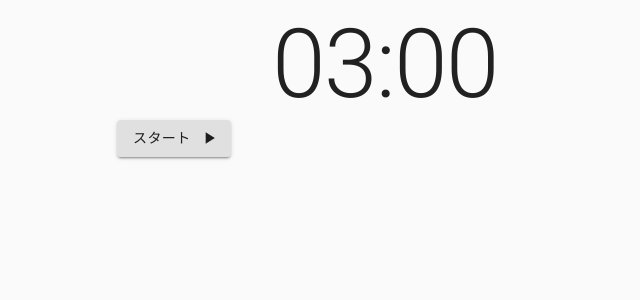
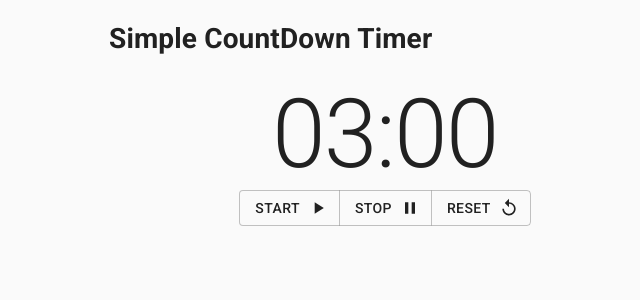
Before and after one commit to sakelog/nextjs_timer, a Next.js app: page / in a window 1280 px wide. Shown: the top 300 px of the page, without its empty margins (255-895 px from the left). Built offline with nearby package versions, Linux system fonts and the light colour scheme.

Commit message:
timer修正

```diff
--- a/package.json
+++ b/package.json
@@ -8,6 +8,7 @@
   "dependencies": {
     "@material-ui/core": "^4.11.2",
     "@material-ui/icons": "^4.11.2",
+    "@material-ui/lab": "^4.0.0-alpha.57",
     "next": "^10.0.3",
     "react": "^17.0.1",
     "react-dom": "^17.0.1"
@@ -18,6 +19,7 @@
     "start": "next start"
   },
   "devDependencies": {
+    "@types/material-ui": "^0.21.8",
     "@types/node": "^14.14.14",
     "@types/react": "^17.0.0",
     "typescript": "^4.1.3"
--- a/src/component/header.tsx
+++ b/src/component/header.tsx
@@ -3,10 +3,14 @@ import Head from 'next/head';
 const Header = () => {
   return (
     <Head>
-      <title>CountDownTimer</title>
+      <title>SimpleCountDownTimer</title>
       <meta
         name="viewport"
         content="minimum-scale=1, initial-scale=1, width=device-width"
+      />
+      <meta
+        name="description"
+        content="Next.jsで作成したカウントダウンタイマー"
       />
       <link
         rel="stylesheet"
--- /dev/null
+++ b/src/component/timeConvert.tsx
@@ -0,0 +1,9 @@
+function TimeConvert(second_: number) {
+  var timeM: string = ('0' + Math.floor(second_ / 60)).slice(-2);
+  var timeS: string = ('0' + Math.floor(second_ % 60)).slice(-2);
+  var timeString: string = timeM + ':' + timeS;
+
+  return timeString;
+}
+
+export default TimeConvert;
--- /dev/null
+++ b/src/component/timer.tsx
@@ -0,0 +1,147 @@
+import { useEffect, useReducer, useState } from 'react';
+
+import {
+  Box,
+  ButtonGroup,
+  Button,
+  Typography,
+  Snackbar,
+} from '@material-ui/core';
+import { Alert } from '@material-ui/lab';
+
+import PlayArrowIcon from '@material-ui/icons/PlayArrow';
+import PauseIcon from '@material-ui/icons/Pause';
+import ReplayIcon from '@material-ui/icons/Replay';
+
+import TimeConvert from './timeConvert';
+
+function TimerInit(initialTime: number) {
+  return { remainTime: initialTime };
+}
+
+function TimeReducer(state, action) {
+  switch (action.type) {
+    case 'do':
+      return { remainTime: state.remainTime - 1 };
+    case 'reset':
+      return TimerInit(action.payload);
+    default:
+      throw new Error();
+  }
+}
+function FLGReducer(state, action) {
+  switch (action.type) {
+    case 'start':
+      return { procFLG: true };
+    case 'stop':
+      return { procFLG: false };
+    default:
+      throw new Error();
+  }
+}
+function AlertOpen(state, action) {
+  switch (action.type) {
+    case 'open':
+      return { open: true };
+    case 'close':
+      return { open: false };
+    default:
+      throw new Error();
+  }
+}
+function ButtonDisable(state, action) {
+  switch (action.type) {
+    case 'disable':
+      return { start: true };
+    case 'able':
+      return { start: false };
+    default:
+      throw new Error();
+  }
+}
+
+function Timer(initialTime: number) {
+  const [timeCount, timeDispath] = useReducer(
+    TimeReducer,
+    initialTime,
+    TimerInit
+  );
+  const [state, flgDispath] = useReducer(FLGReducer, { procFLG: false });
+  const [aleartState, alertDispath] = useReducer(AlertOpen, { open: false });
+  const [buttonState, buttonDispath] = useReducer(ButtonDisable, {
+    start: false,
+  });
+
+  var timerID;
+  useEffect(() => {
+    timerID = setInterval(() => {
+      state.procFLG ? timeDispath({ type: 'do' }) : clearInterval(timerID);
+      timeCount.remainTime - 1 == 0 &&
+        (flgDispath({ type: 'stop' }),
+        alertDispath({ type: 'open' }),
+        buttonDispath({ type: 'disable' }),
+        setTimeout(
+          () => (
+            timeDispath({ type: 'reset', payload: initialTime }),
+            buttonDispath({ type: 'able' })
+          ),
+          5000
+        ));
+    }, 1000);
+    return () => clearInterval(timerID);
+  });
+
+  return (
+    <>
+      <Box m={1}>
+        <Typography variant="h1" component="p" align="center">
+          {TimeConvert(timeCount.remainTime)}
+        </Typography>
+        <Typography align="center">
+          <ButtonGroup>
+            <Button
+              onClick={() => {
+                flgDispath({ type: 'start' });
+              }}
+              endIcon={<PlayArrowIcon />}
+              disabled={buttonState.start}
+            >
+              start
+            </Button>
+            <Button
+              onClick={() => {
+                flgDispath({ type: 'stop' });
+              }}
+              endIcon={<PauseIcon />}
+            >
+              stop
+            </Button>
+            <Button
+              onClick={() => {
+                timeDispath({ type: 'reset', payload: initialTime });
+                flgDispath({ type: 'stop' });
+              }}
+              endIcon={<ReplayIcon />}
+            >
+              reset
+            </Button>
+          </ButtonGroup>
+        </Typography>
+        <Snackbar
+          open={aleartState.open}
+          autoHideDuration={5000}
+          onClose={() => alertDispath({ type: 'close' })}
+        >
+          <Alert
+            onClose={() => alertDispath({ type: 'close' })}
+            severity="success"
+          >
+            Time Up!
+          </Alert>
+        </Snackbar>
+      </Box>
+    </>
+  );
+}
+
+export default Timer;
--- a/src/pages/index.tsx
+++ b/src/pages/index.tsx
@@ -1,61 +1,18 @@
-import * as React from 'react';
-import { useState } from 'react';
-import { setTimeout } from 'timers';
+import { Container, CssBaseline } from '@material-ui/core';
 
 import Header from '../component/header';
-import {
-  CssBaseline,
-  Container,
-  Box,
-  Button,
-  Typography,
-} from '@material-ui/core';
 
-import PlayArrowIcon from '@material-ui/icons/PlayArrow';
+import Timer from '../component/timer';
 
-const Timer = () => {
-  const setTime = 180;
-
-  const [remainTime, setRemainTime] = useState<number>(setTime);
-  var nowTime: number = setTime;
-  var timerID: NodeJS.Timeout;
-
-  const CountDown = (): void => {
-    timerID = setInterval(() => {
-      nowTime = nowTime - 1;
-      setRemainTime(nowTime);
-    }, 1000);
-    setTimeout(() => {
-      clearInterval(timerID);
-    }, setTime * 1000);
-  };
-
-  function TimeConvert(second_: number) {
-    var timeM: string = ('0' + Math.floor(second_ / 60)).slice(-2);
-    var timeS: string = ('0' + Math.floor(second_ % 60)).slice(-2);
-    var timeString: string = timeM + ':' + timeS;
-
-    return timeString;
-  }
-
+const TopPage = () => {
   return (
     <Container maxWidth="sm">
       <Header />
       <CssBaseline />
-      <Box m={1}>
-        <Typography variant="h1" component="p" align="center">
-          {TimeConvert(remainTime)}
-        </Typography>
-        <Button
-          variant="contained"
-          onClick={CountDown}
-          endIcon={<PlayArrowIcon />}
-        >
-          スタート
-        </Button>
-      </Box>
+      <h1>Simple CountDown Timer</h1>
+      {Timer(180)}
     </Container>
   );
 };
 
-export default Timer;
+export default TopPage;
```
Also changed, not shown: 1 other file (tests, documents, lock files or other folders).
